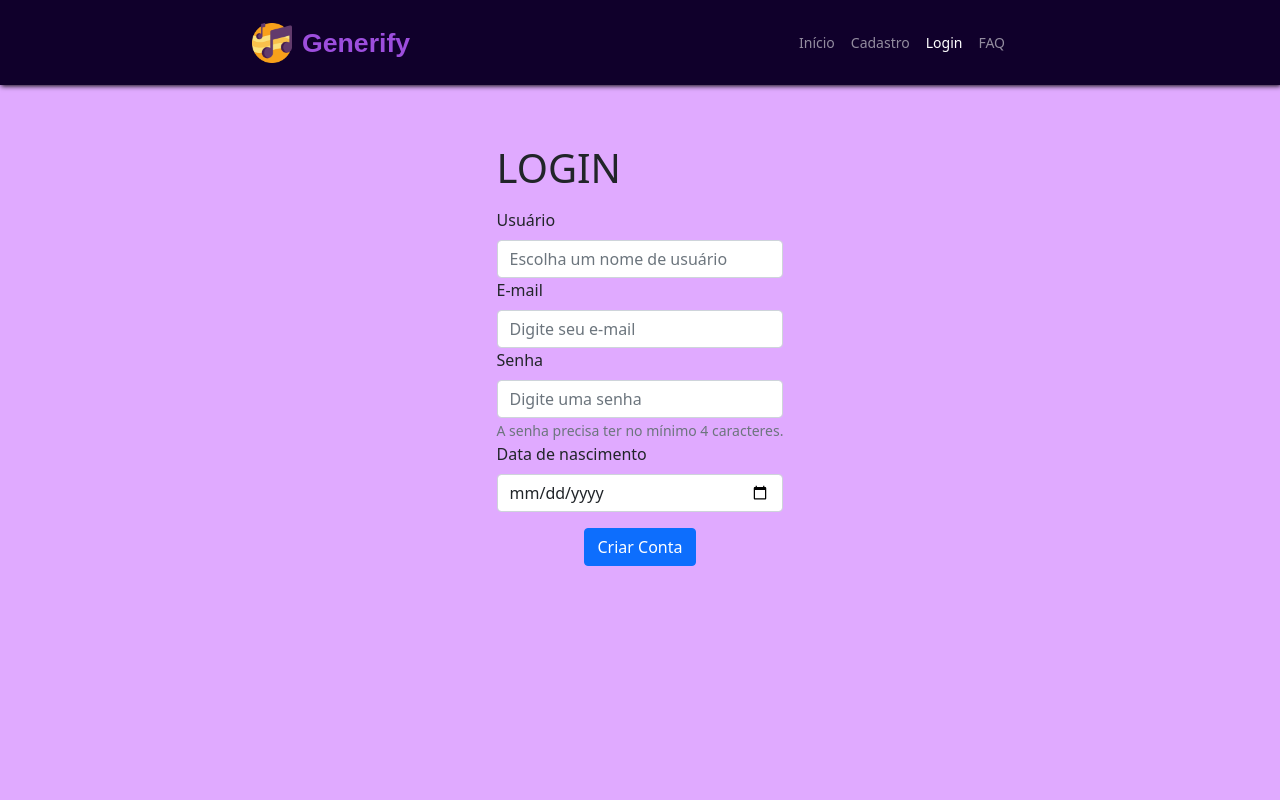
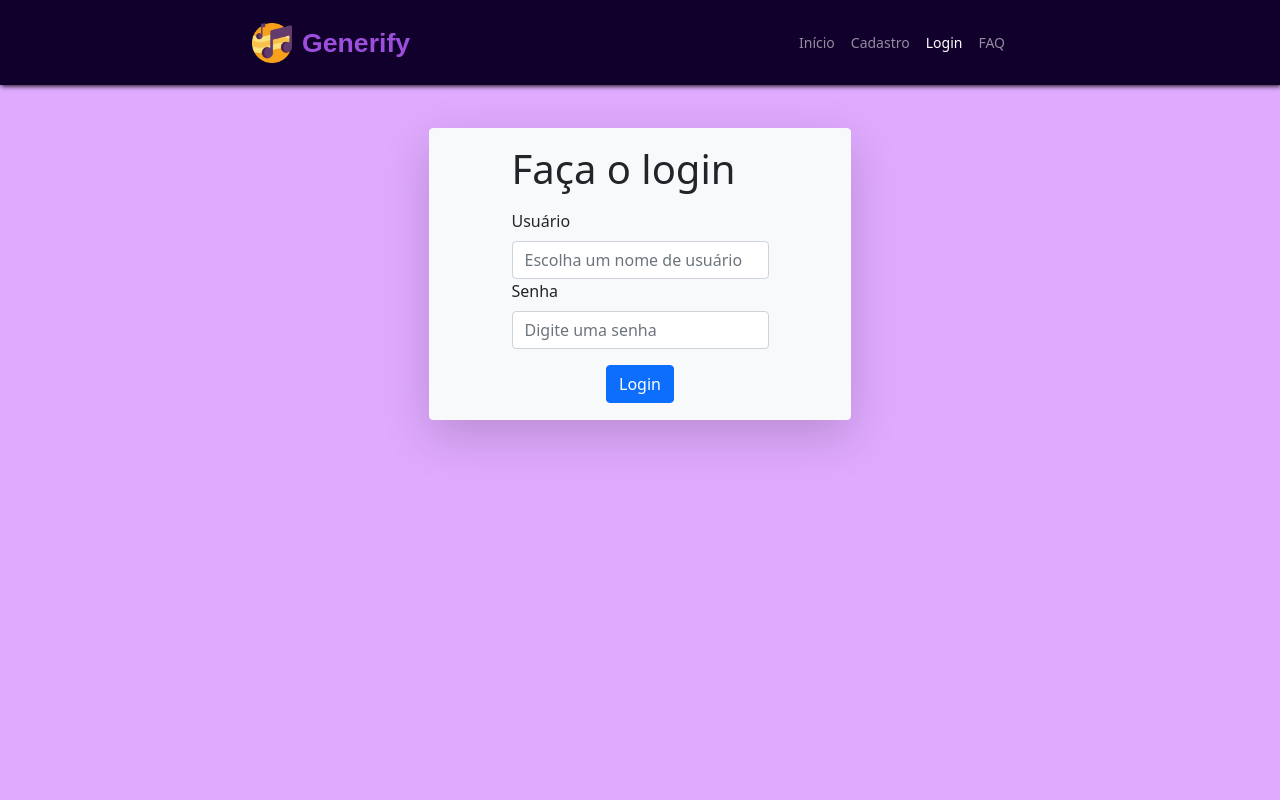
Before and after one commit to marceloasfor/generify-react, a React (Create React App) app: page /login in a window 1280 px wide. Shown: the top 800 px of the page. Built offline with nearby package versions, Linux system fonts and the light colour scheme; a web font is replaced by a local one.

Commit message:
Forms and Login pages done; FAQ accordion adjusted; Home page started, added working logout button

```diff
--- a/src/components/Footer/index.jsx
+++ b/src/components/Footer/index.jsx
@@ -11,20 +11,20 @@ const Footer = () => {
           <div className="col-sm-4">
             <p className="p-footer" >Generify</p>
             <ul>
-              <li> <Link className="a-footer" to="/" activeStyle>Sobre</Link>  </li>
-              <li> <Link className="a-footer" to="/" activeStyle>Trabalhe conosco</Link>  </li>
-              <li> <Link className="a-footer" to="/" activeStyle>Doação</Link>  </li>
-              <li> <Link className="a-footer" to="/" activeStyle>Contato</Link>  </li>
+              <li> <Link className="a-footer" to="/" >Sobre</Link>  </li>
+              <li> <Link className="a-footer" to="/" >Trabalhe conosco</Link>  </li>
+              <li> <Link className="a-footer" to="/" >Doação</Link>  </li>
+              <li> <Link className="a-footer" to="/" >Contato</Link>  </li>
             </ul>
           </div>
 
           <div className="col-sm-4">
             <p className="p-footer">Links Úteis</p>
             <ul>
-              <li> <Link className="a-footer" to="/" activeStyle>Suporte</Link> </li>
-              <li> <Link className="a-footer" to="/" activeStyle>Web Player</Link> </li>
-              <li> <Link className="a-footer" to="/" activeStyle>Aplicativos mobile</Link> </li>
-              <li> <Link className="a-footer" to="/" activeStyle>Anúncios</Link> </li>
+              <li> <Link className="a-footer" to="/" >Suporte</Link> </li>
+              <li> <Link className="a-footer" to="/" >Web Player</Link> </li>
+              <li> <Link className="a-footer" to="/" >Aplicativos mobile</Link> </li>
+              <li> <Link className="a-footer" to="/" >Anúncios</Link> </li>
             </ul>
           </div>
 
--- a/src/context/AuthContext.jsx
+++ b/src/context/AuthContext.jsx
@@ -2,17 +2,21 @@ import React, { createContext, useState } from "react";
 import formErrors from '../pages/form';
 
 const Context = createContext();
+const users = [];   // Users array
 
 function AuthProvider({ children }) {   // Component for context validations
 
     const [authenticated, setAuthenticated] = useState(false);  // Boolean if user is athenticated
-    const users = [];   // Users array
 
     function handleLogin(userLogin) {   // Search login values in users array
         const userCheck = users.some(user => user.username === userLogin.username && user.password === userLogin.password);
         if (userCheck) {
             setAuthenticated(true);
         }
+    }
+
+    function handleLogout() {
+        setAuthenticated(false);
     }
 
     function createUser(userDetails) {  // Add form values in users array
@@ -24,7 +28,7 @@ function AuthProvider({ children }) {   // Component for context validations
     }
 
     return (
-        <Context.Provider value={{ authenticated, handleLogin, createUser }}>
+        <Context.Provider value={{ authenticated, handleLogin, createUser, handleLogout }}>
             {children}
         </Context.Provider>
     );
--- a/src/pages/faq.jsx
+++ b/src/pages/faq.jsx
@@ -9,36 +9,34 @@ const Faq = () => {
       <div className="row">
         <span style={{ textAlign: 'center', paddingBottom: '20px' }}><b className="main-font">GeneriFAQ</b></span>
       </div>
-      <Accordion>
+      <Accordion >
         <Accordion.Item eventKey="0">
           <Accordion.Header>
             Como criar uma conta?
           </Accordion.Header>
           <Accordion.Body>
-            <strong>Sua conta conosco é gratuita!</strong> Basta clicar no link de <Link to="/form" activeStyle>cadastro</Link> e submeter o formulário com todos os campos obrigatórios preenchidos.
+            <strong>Sua conta conosco é gratuita!</strong> Basta clicar no link de <Link to="/form" >cadastro</Link> e submeter o formulário com todos os campos obrigatórios preenchidos.
             Você receberá um email de validação da conta. Após do link de confirmação no email, sua conta estará pronta para uso!
           </Accordion.Body>
         </Accordion.Item>
-      </Accordion>
-      <Accordion>
-        <Accordion.Item eventKey="0">
+
+        <Accordion.Item eventKey="1">
           <Accordion.Header>
             Como encontrar uma música?
           </Accordion.Header>
           <Accordion.Body>
-            <strong>Os maiores artistas estão no nosso player.</strong> Para encontrar suas músicas preferidas, basta fazer o <Link to="/login" activeStyle>login</Link> com sua conta de cadastro,
+            <strong>Os maiores artistas estão no nosso player.</strong> Para encontrar suas músicas preferidas, basta fazer o <Link to="/login" >login</Link> com sua conta de cadastro,
             clicar na barra de busca e então pesquisar por artista, música ou álbum.
           </Accordion.Body>
         </Accordion.Item>
-      </Accordion>
-      <Accordion>
-        <Accordion.Item eventKey="0">
+
+        <Accordion.Item eventKey="2">
           <Accordion.Header>
             Posso remover as propagandas?
           </Accordion.Header>
           <Accordion.Body>
             <strong>Use o Generify&trade; do seu jeito.</strong> Através do nosso plano de assinaturas, você pode criar diversas playlists, remover as propagandas e muito mais.
-            Para acessar as opções de plano, acesse <Link to="/login" activeStyle>Minha Conta</Link> na área logada.
+            Para acessar as opções de plano, acesse <Link to="/login" >Minha Conta</Link> na área logada.
             <table className="table table-hover">
               <thead>
                 <tr>
--- a/src/pages/form.jsx
+++ b/src/pages/form.jsx
@@ -14,7 +14,7 @@ const Forms = () => {
     };
 
     const navigate = useNavigate(); // Hook for routes redirection
-    const { createUser } = useContext(Context); // Authentication validations
+    const { createUser, handleLogin } = useContext(Context); // Authentication validations
 
     const [formValues, setFormValues] = useState(initialValues);    // Manage user values
     const [formErrors, setFormErrors] = useState({});   // Stores errors in validation
@@ -35,7 +35,8 @@ const Forms = () => {
     useEffect(() => {   // Adds user to users array and redirect to Login page if 0 errors found
         if (Object.keys(formErrors).length === 0 && isSubmit) {
             createUser(formValues);
-            navigate("/login");
+            handleLogin(formValues);
+            navigate("/home"); // ADJUST REDIRECT TO HOME
         }
     }, [formErrors, isSubmit, navigate, createUser, formValues]);
 
@@ -65,7 +66,7 @@ const Forms = () => {
     return (
         <div className="pg-form container">
             <div className="pg-form container-fluid row align-items-center justify-content-center">
-                <div className='col-10 col-md-8 col-lg-6 d-flex justify-content-center'>
+                <div className='col-10 col-md-8 col-lg-6 d-flex justify-content-center border border-light rounded bg-light text-dark shadow-lg'>
                     <Form onSubmit={handleSubmit}>
                         <Form.Group className="mt-3" controlId="formTitle">
                             <Form.Label><h1>Cadastre-se e comece a curtir</h1></Form.Label>
@@ -112,7 +113,7 @@ const Forms = () => {
                         </Form.Group>
 
                         <div className='d-flex justify-content-center'>
-                            <Button className='mt-3' variant='primary' type='submit'>
+                            <Button className='mt-3 mb-3' variant='primary' type='submit'>
                                 Criar Conta
                             </Button>
                         </div>
--- a/src/pages/home.jsx
+++ b/src/pages/home.jsx
@@ -1,8 +1,21 @@
-import React from "react";
+import Button from 'react-bootstrap/Button';
+import React, { useContext, useEffect } from "react";
+import { Context } from '../context/AuthContext';
+import { useNavigate } from "react-router-dom";
 
 const Home = () => {
+
+    const { handleLogout, authenticated } = useContext(Context);
+    const navigate = useNavigate();
+
+    useEffect(() => {
+        if (!authenticated) navigate("/login");
+    }, [authenticated, navigate]);
+
     return (
-        <h1>Hello World!</h1>
+        <div className="pg-form container">
+            <Button onClick={handleLogout}>LOGOUT</Button>
+        </div>
     );
 };
 
--- a/src/pages/index.jsx
+++ b/src/pages/index.jsx
@@ -12,7 +12,7 @@ const Home = () => {
 					<p style={{ fontFamily: '"Sofia", sans-serif', fontSize: '60pt', color: '#ffffff', letterSpacing: '0px', fontWeight: 'normal' }}>Generify</p>
 					<p>Assine agora, ligue o play e esqueça o mundo</p>
 
-					<Link to="/form" activeStyle>
+					<Link to="/form" >
 						<button className="main-button main-button1" style={{ fontWeight: 'normal' }} >ASSINAR</button> </Link>
 
 				</div>
--- a/src/pages/login.jsx
+++ b/src/pages/login.jsx
@@ -6,14 +6,12 @@ import { Context } from '../context/AuthContext';
 
 const Login = () => {
 
-    const initialValues = { // Login values structure
+    const loginValues = { // Login values structure
         username: "",
-        email: "",
-        password: "",
-        birthDate: ""
+        password: ""
     };
 
-    const [formValues, setFormValues] = useState(initialValues);    // Manage login values
+    const [formValues, setFormValues] = useState(loginValues);    // Manage login values
     const navigate = useNavigate(); // Hook for routes redirection
     const { authenticated, handleLogin } = useContext(Context); // Authentication validations
 
@@ -41,10 +39,10 @@ const Login = () => {
     return (
         <div className="pg-form container">
             <div className="pg-form container-fluid row align-items-center justify-content-center">
-                <div className='col-10 col-md-8 col-lg-6 d-flex justify-content-center'>
+                <div className='col-10 col-md-8 col-lg-6 d-flex justify-content-center border border-light rounded bg-light text-dark shadow-lg'>
                     <Form onSubmit={handleSubmit}>
                         <Form.Group className="mt-3" controlId="formTitle">
-                            <Form.Label><h1>LOGIN</h1></Form.Label>
+                            <Form.Label><h1>Faça o login</h1></Form.Label>
                         </Form.Group>
 
                         <Form.Group controlId='formBasicUsername'>
@@ -52,31 +50,15 @@ const Login = () => {
                             <Form.Control type='text' name='username' placeholder='Escolha um nome de usuário' value={formValues.username} onChange={handleChange} />
                         </Form.Group>
 
-
-                        <Form.Group controlId="formBasicEmail">
-                            <Form.Label>E-mail</Form.Label>
-                            <Form.Control type="email" name='email' placeholder="Digite seu e-mail" value={formValues.email} onChange={handleChange} />
-                        </Form.Group>
-
-
                         <Form.Group controlId='formBasicPassword'>
                             <Form.Label>Senha</Form.Label>
                             <Form.Control type='password' name='password' placeholder='Digite uma senha' value={formValues.password} onChange={handleChange} />
-                            <Form.Text className="text-muted">
-                                A senha precisa ter no mínimo 4 caracteres.
-                            </Form.Text>
-                        </Form.Group>
-
-
-                        <Form.Group controlId="formBasicDatePicker">
-                            <Form.Label>Data de nascimento</Form.Label>
-                            <Form.Control type="date" name='birthDate' value={formValues.birthDate} onChange={handleChange} />
                         </Form.Group>
 
 
                         <div className='d-flex justify-content-center'>
-                            <Button className='mt-3' variant='primary' type='submit'>
-                                Criar Conta
+                            <Button className='mt-3 mb-3' variant='primary' type='submit'>
+                                Login
                             </Button>
                         </div>
                     </Form>
```
Also changed, not shown: src/components/Navbar/index.jsx (+7 -7 lines).
